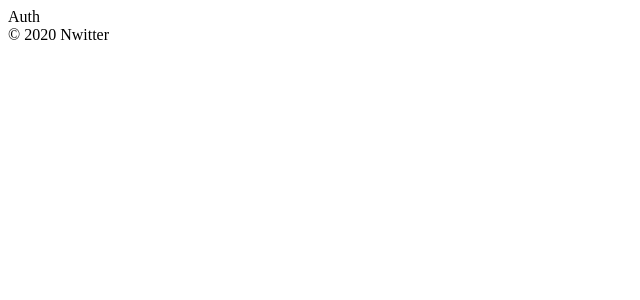
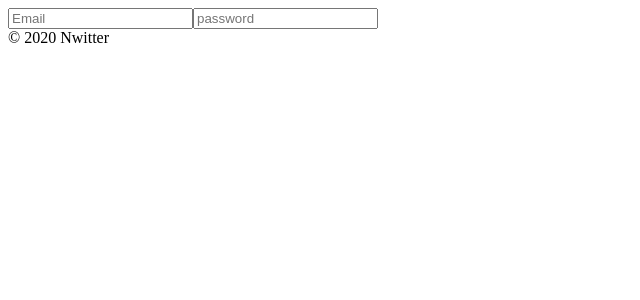
Before and after one commit to k1a11220/nwitter, a React (Create React App) app: page /#/ in a window 1280 px wide. Shown: the top 300 px of the page, without its empty margins (0-640 px from the left). Built offline with nearby package versions, Linux system fonts and the light colour scheme; no server answers.

Commit message:
Add login form

```diff
--- a/src/components/Router.js
+++ b/src/components/Router.js
@@ -1,7 +1,7 @@
 import React from "react";
 import { HashRouter as Router, Route, Switch } from "react-router-dom";
-import Auth from "../routes/Auth";
-import Home from "../routes/EditProfile";
+import Auth from "routes/Auth";
+import Home from "routes/Home";
 
 const AppRouter = ({ isLoggedIn }) => {
   return (
--- a/src/index.js
+++ b/src/index.js
@@ -1,8 +1,6 @@
 import React from "react";
 import ReactDOM from "react-dom";
-import App from "./components/App";
-import firebase from "./fbase";
-console.log(firebase);
+import App from "components/App";
 
 ReactDOM.render(
   <React.StrictMode>
--- a/src/routes/Auth.js
+++ b/src/routes/Auth.js
@@ -1,7 +1,43 @@
-import React from "react";
+import React, { useState } from "react";
 
 const Auth = () => {
-  return <div>Auth</div>;
+  const [email, setEmail] = useState("");
+  const [password, setPassword] = useState("");
+  const onChange = (event) => {
+    const {
+      target: { name, value },
+    } = event;
+    if (name === "email") {
+      setEmail(value);
+    } else if (name === "password") {
+      setPassword(value);
+    }
+  };
+  const onSubmit = (event) => {
+    event.preventDefault();
+  };
+  return (
+    <div>
+      <form onSubmit={onSubmit}>
+        <input
+          name="email"
+          type="email"
+          placeholder="Email"
+          required
+          value={email}
+          onChange={onChange}
+        />
+        <input
+          name="password"
+          type="password"
+          placeholder="password"
+          required
+          value={password}
+          onChange={onChange}
+        />
+      </form>
+    </div>
+  );
 };
 
 export default Auth;
--- a/src/routes/EditProfile.js
+++ b/src/routes/EditProfile.js
@@ -1,7 +1,7 @@
 import React from "react";
 
-const Home = () => {
+const EditProfile = () => {
   return <div>dd</div>;
 };
 
-export default Home;
+export default EditProfile;
```
